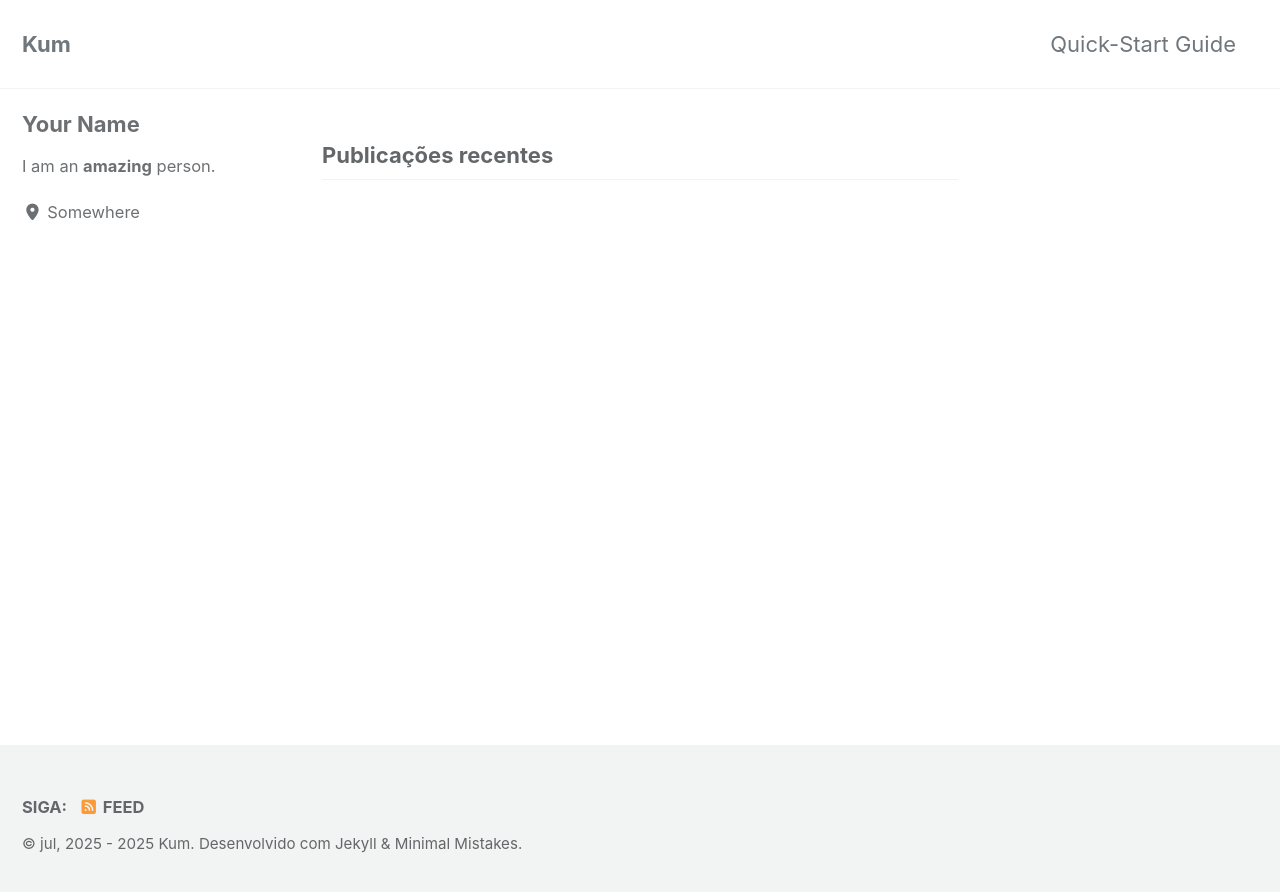
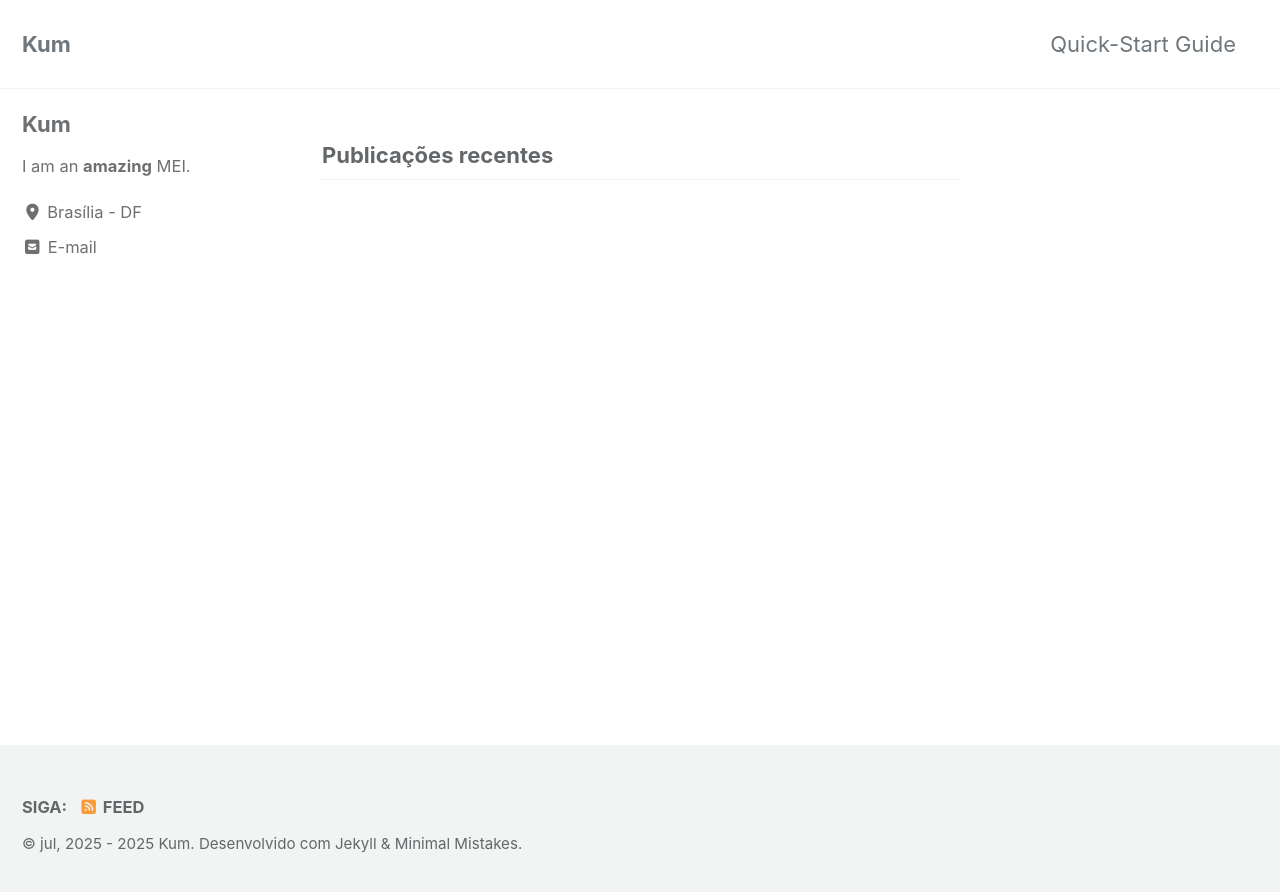
Before and after one commit to jario/kum.github.io, a Jekyll site: the page built from index.html, in a window 1280 px wide. Shown: the top 892 px of the page. Built offline with Jekyll 4.4.1, drawn with Linux system fonts in a browser that asks for light colours; cached includes are drawn as plain includes; the list of posts is cut into pages by our own code.

Commit message:
Update _config.yml

```diff
--- a/_config.yml
+++ b/_config.yml
@@ -21,10 +21,10 @@ title                    : "Kum"
 title_separator          : "|"
 subtitle                 : # site tagline that appears below site title in masthead
 name                     : "Ergase"
-description              : "An amazing website."
+description              : "An amazing MEI (Micro Empresa Individual)."
 url                      : # the base hostname & protocol for your site e.g. "https://mmistakes.github.io"
 baseurl                  : # the subpath of your site, e.g. "/blog"
-repository               : jario/kum.github.io# GitHub username/repo-name e.g. "mmistakes/minimal-mistakes"
+repository               : jario/kum.github.io # GitHub username/repo-name e.g. "mmistakes/minimal-mistakes"
 teaser                   : # path of fallback teaser image, e.g. "/assets/images/500x300.png"
 logo                     : # path of logo image to display in the masthead, e.g. "/assets/images/88x88.png"
 masthead_title           : # overrides the website title displayed in the masthead, use " " for no title
@@ -113,18 +113,18 @@ analytics:
 
 # Site Author
 author:
-  name             : "Your Name"
+  name             : "Kum"
   avatar           : # path of avatar image, e.g. "/assets/images/bio-photo.jpg"
-  bio              : "I am an **amazing** person."
-  location         : "Somewhere"
-  email            :
+  bio              : "I am an **amazing** MEI."
+  location         : "Brasília - DF"
+  email            : "kum.mei@gmail.com"
   links:
     - label: "Email"
       icon: "fas fa-fw fa-envelope-square"
-      # url: "mailto:your.name@email.com"
+      # url: "mailto:kum.mei@gmail.com"
     - label: "Website"
       icon: "fas fa-fw fa-link"
-      # url: "https://your-website.com"
+      # url: "https://kum.com.br"
     - label: "Twitter"
       icon: "fab fa-fw fa-twitter-square"
       # url: "https://twitter.com/"
```
